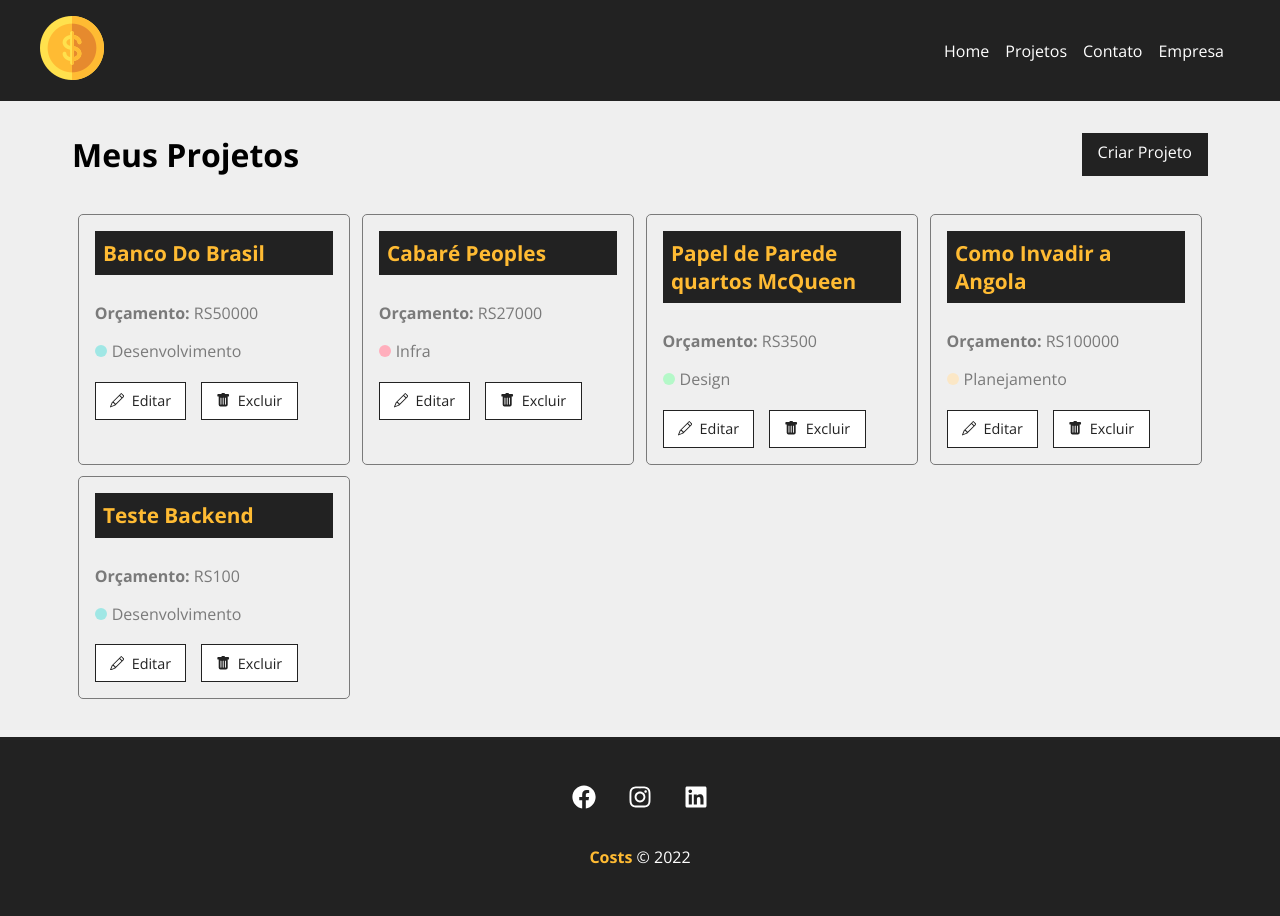
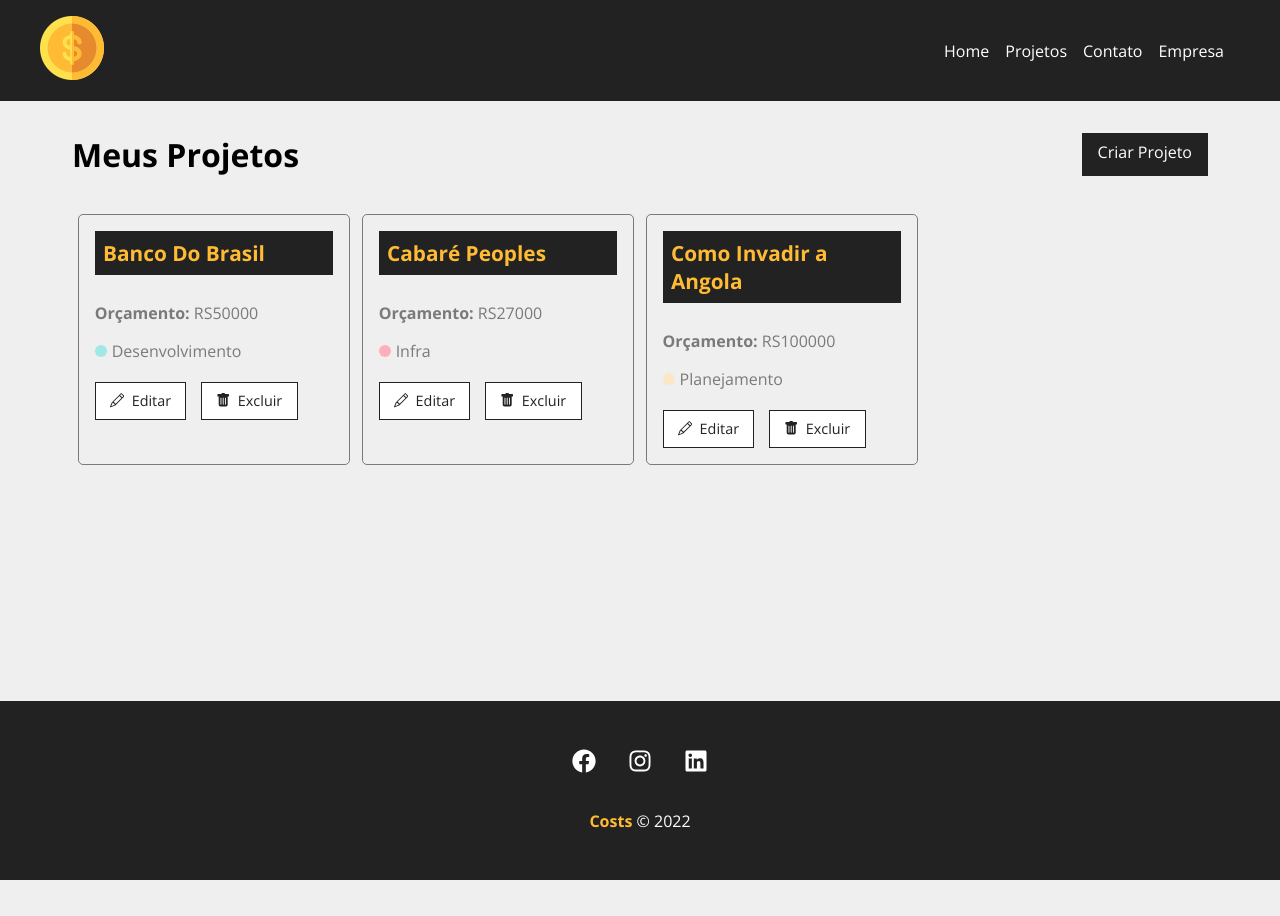
Before and after one commit to Auxesio/Projeto-Costs, a React (Create React App) app in the folder costs/: page /projects in a window 1280 px wide. After the commit the page ends 880 px from the top, so only its background shows below. Built offline with nearby package versions, Linux system fonts and the light colour scheme; data requests are answered from the project's data file.

Commit message:
Função Remove Adicionada

```diff
--- a/costs/db.json
+++ b/costs/db.json
@@ -24,17 +24,6 @@
     },
     {
       "category": {
-        "id": "3",
-        "name": "Design"
-      },
-      "name": "Papel de Parede quartos McQueen",
-      "budget": "3500",
-      "cost": 0,
-      "services": [],
-      "id": 4
-    },
-    {
-      "category": {
         "id": "4",
         "name": "Planejamento"
       },
@@ -43,17 +32,6 @@
       "cost": 0,
       "services": [],
       "id": 5
-    },
-    {
-      "name": "Teste Backend",
-      "budget": "100",
-      "category": {
-        "id": "2",
-        "name": "Desenvolvimento"
-      },
-      "cost": 0,
-      "services": [],
-      "id": 6
     }
   ],
   "categories": [
--- a/costs/public/index.html
+++ b/costs/public/index.html
@@ -1,5 +1,5 @@
 <!DOCTYPE html>
-<html lang="en">
+<html lang="pt-br">
   <head>
     <meta charset="utf-8" />
     <link rel="icon" href="%PUBLIC_URL%/favicon.ico" />
--- a/costs/src/components/pages/Projects.js
+++ b/costs/src/components/pages/Projects.js
@@ -13,6 +13,7 @@
 function Projects() {
     const [ projects, setProjects ] = useState([])
     const [removeLoading, setRemoveLoading] = useState(false)
+    const [projectMessage, setProjectMessage] = useState('')
 
     const location = useLocation()
     let message = ''
@@ -35,9 +36,24 @@
             setRemoveLoading(true)
         })
         .catch(err => console.log(err))
-        }, 3000)
+        }, 1000)
     }, [])
 
+    function removeProject(id) {
+
+        fetch(`http://localhost:5000/projects/${id}`, {
+            method: 'DELETE',
+            headers: {
+                'Content-Type': 'application/json'
+            },
+        })
+        .then(resp => resp.json)
+        .then(() => {
+            setProjects(projects.filter((project) => project.id !== id))
+            setProjectMessage('Projeto removido com sucesso!')
+        })
+        .catch(err => console.log(err))
+    }
 
 
     return (
@@ -47,6 +63,7 @@
                 <LinkButton to='/newproject' text='Criar Projeto' />
             </div>
             {message && <Message type='success' msg={message} />}
+            {projectMessage && <Message type='error' msg={projectMessage} />}
             <Container customClass='start'>
                 {projects.length > 0 &&
                     projects.map((project) => (
@@ -56,6 +73,7 @@
                             budget={project.budget}
                             category={project.category.name}
                             key={project.id}
+                            handleRemove={removeProject}
                         />
                     ))}
                     {!removeLoading && <Loading />}
--- a/costs/src/components/project/ProjectCard.js
+++ b/costs/src/components/project/ProjectCard.js
@@ -3,7 +3,13 @@
 
 import { BsPencil, BsFillTrashFill } from 'react-icons/bs'
 
-function ProjectCard({id, name, budget, category, handleemove}) {
+function ProjectCard({id, name, budget, category, handleRemove}) {
+
+    const remove = (e) => {
+        e.preventDefault()
+        handleRemove(id)
+    }
+
     return (
         <div className={styles.project_card}>
             <h4>{name}</h4>
@@ -17,7 +23,7 @@
                 <Link to='/'>
                     <BsPencil /> Editar
                 </Link>
-                <button>
+                <button onClick={remove}>
                     <BsFillTrashFill /> Excluir
                 </button>
             </div>
```
